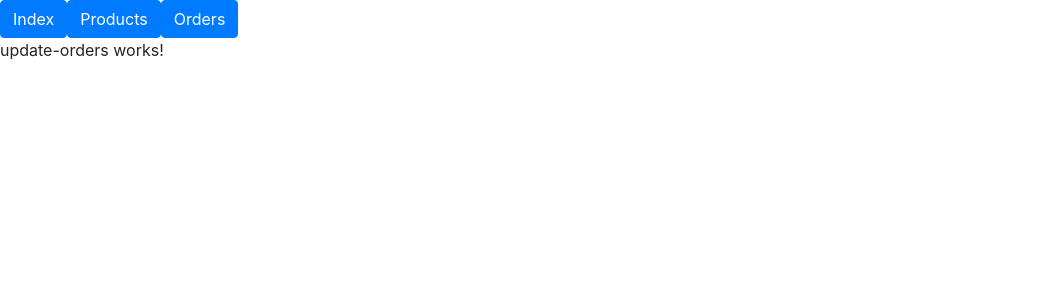
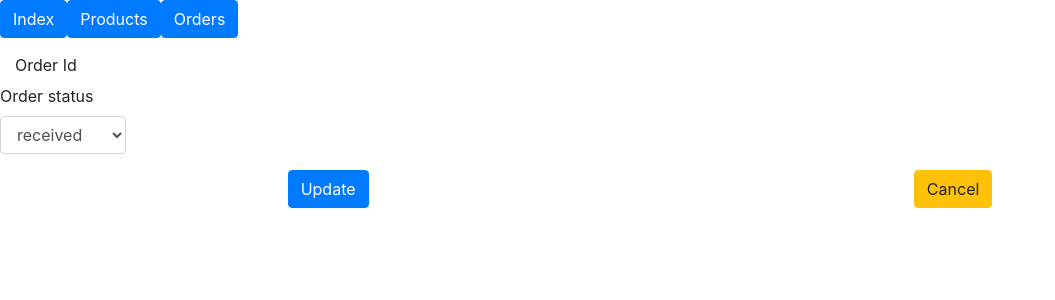
Before and after one commit to CsonkaAndrea/AllCRUD, an Angular app in the folder project-angular/: page /admin/orders/1 in a window 1280 px wide. Shown: the top 300 px of the page, without its empty margins (0-1055 px from the left). Built offline with nearby package versions, Linux system fonts and the light colour scheme; no server answers.

Commit message:
half done

```diff
--- a/project-angular/src/app/components/admin/orders/update-orders/update-orders.component.html
+++ b/project-angular/src/app/components/admin/orders/update-orders/update-orders.component.html
@@ -1 +1,28 @@
-<p>update-orders works!</p>
+<div class="container-fluid">
+  <h1>{{ title }}</h1>
+  <div class="row">
+    <div class="col-12">
+      <form (submit)="onUpdate($event)">
+        <div class="form-group row">
+          <label for="orderId" class="col-sm-2 col-form-label">Order Id</label>
+          <div class="col-sm-10">
+              <input type="text" readonly="" class="form-control-plaintext" id="orderId" (value)="order.orderId">
+            </div>
+            <div class="form-group">
+                <label for="orderStatus">Order status</label>
+                <select class="form-control" id="orderStatus">
+                  <option>received</option>
+                  <option>processed</option>
+                  <option>shipped</option>
+                  <option>delivered</option>
+                </select>
+              </div>
+          <div class="col-12 d-flex justify-content-around">
+            <button type="submit" class="btn btn-primary">Update</button>
+            <button type="button" class="btn btn-warning" (click)="onCancel()">Cancel</button>
+          </div>
+        </div>
+      </form>
+    </div>
+  </div>
+</div>
--- a/project-angular/src/app/components/admin/orders/update-orders/update-orders.component.ts
+++ b/project-angular/src/app/components/admin/orders/update-orders/update-orders.component.ts
@@ -1,4 +1,8 @@
 import { Component, OnInit } from '@angular/core';
+import { Router } from '@angular/router';
+import { Order } from 'src/app/models/order/order';
+import { OrderDetail } from 'src/app/models/orderDetail/order-detail';
+import { OrdersService } from 'src/app/services/orders.service';
 
 @Component({
   selector: 'app-update-orders',
@@ -7,9 +11,30 @@ import { Component, OnInit } from '@angular/core';
 })
 export class UpdateOrdersComponent implements OnInit {
 
-  constructor() { }
+  oneOrder: Order;
+  title: 'Order detail';
+  selectedOrderID: number;
 
-  ngOnInit() {
+  constructor(
+    private ordersService: OrdersService,
+    private router: Router
+    ) {
+
+      this.selectedOrderID = parseInt(this.router.url.split('/')[3]);
+      this.ordersService.getAll().subscribe(orders => {
+        this.oneOrder = orders.filter(c => c.id === this.selectedOrderID)[0];
+      });
   }
 
+  ngOnInit() {  }
+
+onUpdate($event: Event) {
+  $event.preventDefault();
+  this.ordersService.update(this.oneOrder).forEach(() => this.router.navigateByUrl('/admin/orders'));
 }
+
+onCancel() {
+  this.router.navigateByUrl('/admin/orders');
+}
+
+}
```
